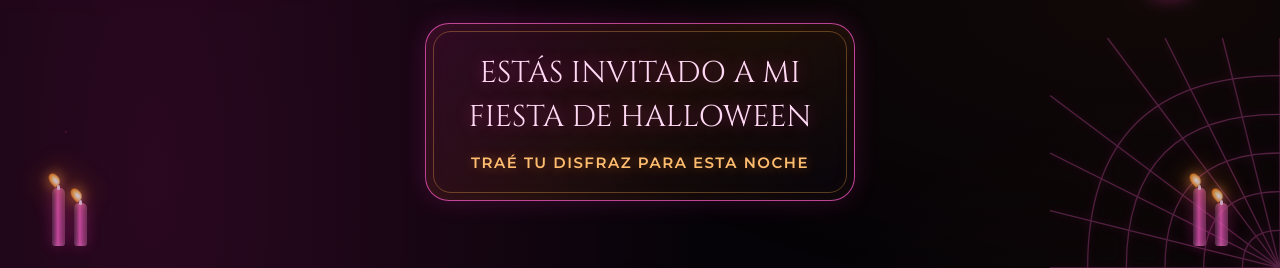
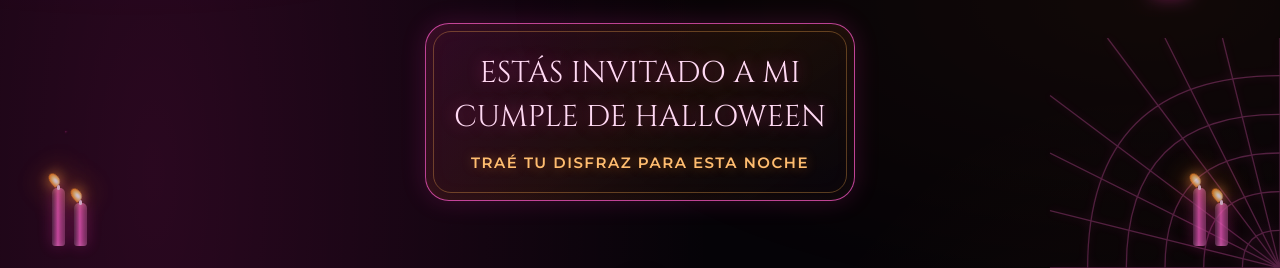
Before and after one commit to Estas-Invitado0/maxi-mi-cumple, a plain HTML site: page index.html in a window 1280 px wide. Both pictures are taken after a click on the button "Abrir invitación y comenzar la música". Shown: the part 532-800 px from the top of the page. Drawn offline with Linux system fonts and the light colour scheme.

Commit message:
Update index.html

```diff
--- a/index.html
+++ b/index.html
@@ -1549,7 +1549,7 @@ alt="Maximiliano">
 </div>
 
 <div class="invitation-message">
-<p>ESTÁS INVITADO A MI FIESTA DE HALLOWEEN</p>
+<p>ESTÁS INVITADO A MI CUMPLE DE HALLOWEEN</p>
 <span>TRAÉ TU DISFRAZ PARA ESTA NOCHE</span>
 </div>
 
```
